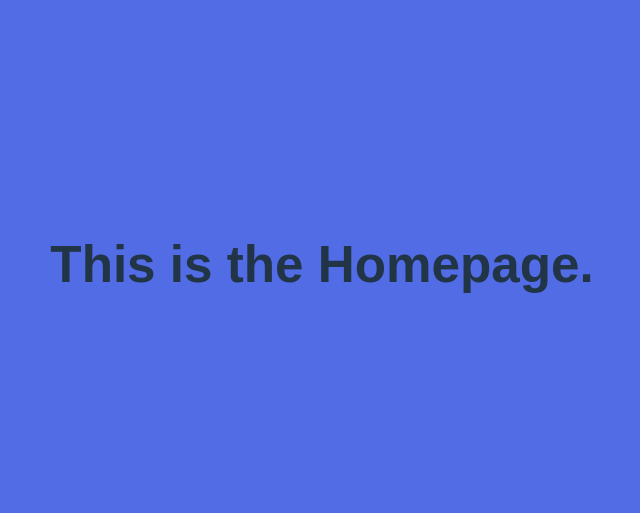
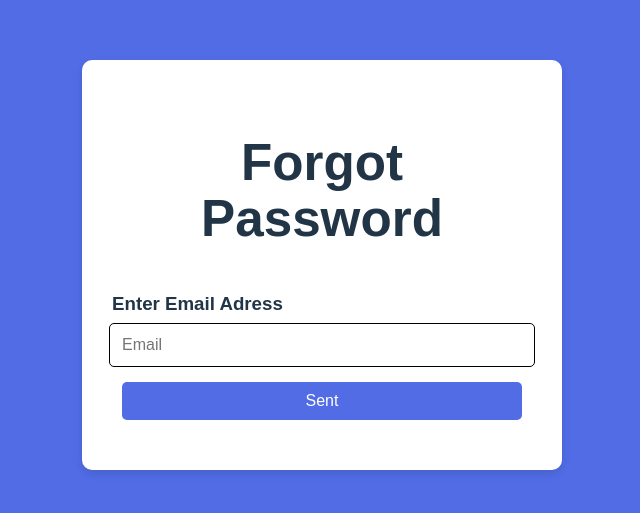
Before and after one commit to PortsmouthTeam6C/SETaP-Code, a React (Vite) app in the folder Frontend/: page /Homepage in a window 1280 px wide. Shown: the part 135-648 px from the top of the page, without its empty margins (318-958 px from the left). Built offline with nearby package versions, Linux system fonts and the light colour scheme.

Commit message:
Signup Forgot password

```diff
--- /dev/null
+++ b/Frontend/src/pages/ForgotPassword.css
@@ -0,0 +1,84 @@
+body {
+    margin: 0;
+    font-family: Arial, sans-serif;
+    background-color: #516ce5;
+}
+
+.SignUp-box {
+    background-color: white;
+    padding: 40px;
+    border-radius: 10px;
+    box-shadow: 0 4px 8px rgba(0, 0, 0, 0.1);
+    width: 400px;
+    text-align: center;
+}
+
+.Title {
+    width: 400px;
+    height: 150px;
+    margin-bottom: 35px;
+}
+
+.form-container {
+    display: flex;
+    flex-direction: column;
+    align-items: left;
+}
+
+h3 {
+    width: 420px;
+    text-align: left;
+    margin-bottom: 5px;
+    margin: 5px;
+  }
+
+.form-container input {
+    width: 100%;
+    padding: 12px;
+    margin-bottom: 15px;
+    border: 1px solid #000000;
+    border-radius: 5px;
+    font-size: 16px;
+}
+
+.form-container button {
+    width: 100%;
+    border: none;
+    border-radius: 5px;
+    background-color: #516ce5;
+    color: white;
+    font-size: 16px;
+    cursor: pointer;
+    margin-bottom: 10px;
+    align-items: center;
+}
+
+.form-container button:hover {
+    background-color: #6b8bd1;
+}
+
+.additional-options {
+    display: flex;
+    justify-content: space-between;
+    margin-top: 10px;
+    align-items: center;
+}
+
+.additional-options button {
+    background: none;
+    border: none;
+    color: #000000;
+    cursor: pointer;
+    font-size: 14px;
+}
+
+.additional-options button:hover {
+    text-decoration: underline;
+}
+
+.checkbox-container {
+    width: 400px;
+    display: flex;
+    align-items: center;
+    gap: 8px;
+  }
--- a/Frontend/src/pages/ForgotPasswordPage.tsx
+++ b/Frontend/src/pages/ForgotPasswordPage.tsx
@@ -1,11 +1,36 @@
+import { useState } from 'react';
+import { useNavigate } from 'react-router-dom';
+import './ForgotPassword.css';
 
+function ForgotPassword() {
+  const navigate = useNavigate();
+  const [Email, setEmail] = useState('');
 
-function ForgotPasswordPage() {
-    return (
-        <div>
-        <h1>This is the forgot password page.</h1>
+  function handleSignUp() {
+    if (Email !== Email) {
+      alert("Passwords do not match!");
+      return;
+    }
+    navigate('/Login');
+  }
+
+  return (
+    <div className="SignUp-box">
+      <div className="form-container">
+        <div className="Title">
+        <h1>Forgot Password</h1>
         </div>
-    );
-};
+        <h3>Enter Email Adress</h3>
+        <input
+          type="text"
+          placeholder="Email"
+          value={Email}
+          onChange={(e) => setEmail(e.target.value)}
+        />
+        <button onClick={handleSignUp}>Sent</button>
+      </div>
+    </div>
+  );
+}
 
-export default ForgotPasswordPage;
+export default ForgotPassword;
--- a/Frontend/src/pages/Homepage.tsx
+++ b/Frontend/src/pages/Homepage.tsx
@@ -1,11 +1,36 @@
-import React, { useState } from 'react';
+import { useState } from 'react';
+import { useNavigate } from 'react-router-dom';
+import './HomePage.css';
 
-function Homepage() {
-    return (
-        <div>
-            <h1>This is the Homepage.</h1>
+function ForgotPassword() {
+  const navigate = useNavigate();
+  const [Email, setEmail] = useState('');
+
+  function handleSignUp() {
+    if (Email !== Email) {
+      alert("Passwords do not match!");
+      return;
+    }
+    navigate('/Login');
+  }
+
+  return (
+    <div className="SignUp-box">
+      <div className="form-container">
+        <div className="Title">
+        <h1>Forgot Password</h1>
         </div>
-    );
-};
+        <h3>Enter Email Adress</h3>
+        <input
+          type="text"
+          placeholder="Email"
+          value={Email}
+          onChange={(e) => setEmail(e.target.value)}
+        />
+        <button onClick={handleSignUp}>Sent</button>
+      </div>
+    </div>
+  );
+}
 
-export default Homepage;
+export default ForgotPassword;
--- /dev/null
+++ b/Frontend/src/pages/NavigateScreen.tsx
@@ -0,0 +1,3 @@
+import { useState } from 'react';
+import { useNavigate } from 'react-router-dom';
+import './NavigateScreen.css';
--- /dev/null
+++ b/Frontend/src/pages/SignUp.css
@@ -0,0 +1,85 @@
+
+body {
+    margin: 0;
+    font-family: Arial, sans-serif;
+    background-color: #516ce5;
+}
+
+.SignUp-box {
+    background-color: white;
+    padding: 40px;
+    border-radius: 10px;
+    box-shadow: 0 4px 8px rgba(0, 0, 0, 0.1);
+    width: 400px;
+    text-align: center;
+}
+
+.Title {
+    width: 300px;
+    height: 75px;
+    margin-bottom: 35px;
+}
+
+.form-container {
+    display: flex;
+    flex-direction: column;
+    align-items: left;
+}
+
+h3 {
+    width: 420px;
+    text-align: left;
+    margin-bottom: 5px;
+    margin: 5px;
+  }
+
+.form-container input {
+    width: 100%;
+    padding: 12px;
+    margin-bottom: 15px;
+    border: 1px solid #000000;
+    border-radius: 5px;
+    font-size: 16px;
+}
+
+.form-container button {
+    width: 100%;
+    border: none;
+    border-radius: 5px;
+    background-color: #516ce5;
+    color: white;
+    font-size: 16px;
+    cursor: pointer;
+    margin-bottom: 10px;
+    align-items: center;
+}
+
+.form-container button:hover {
+    background-color: #6b8bd1;
+}
+
+.additional-options {
+    display: flex;
+    justify-content: space-between;
+    margin-top: 10px;
+    align-items: center;
+}
+
+.additional-options button {
+    background: none;
+    border: none;
+    color: #000000;
+    cursor: pointer;
+    font-size: 14px;
+}
+
+.additional-options button:hover {
+    text-decoration: underline;
+}
+
+.checkbox-container {
+    width: 400px;
+    display: flex;
+    align-items: center;
+    gap: 8px;
+  }
--- a/Frontend/src/pages/SignupPage.tsx
+++ b/Frontend/src/pages/SignupPage.tsx
@@ -1,11 +1,79 @@
-import React, { useState } from 'react';
+import { useState } from 'react';
+import { useNavigate } from 'react-router-dom';
+import './SignUp.css';
 
-function SignupPage() {
-    return (
-        <div>
-            <h1>This is the Sign Up page.</h1>
+function SignUpPage() {
+  const navigate = useNavigate();
+  const [firstName, setFirstName] = useState('');
+  const [lastName, setLastName] = useState('');
+  const [username, setUsername] = useState('');
+  const [password, setPassword] = useState('');
+  const [confirmPassword, setConfirmPassword] = useState('');
+  const [isChecked, setIsChecked] = useState(false);
+
+  function handleSignUp() {
+    if (password !== confirmPassword) {
+      alert("Passwords do not match!");
+      return;
+    }
+    console.log("User signed up:", { firstName, lastName, username });
+    navigate('/Login');
+  }
+
+  return (
+    <div className="SignUp-box">
+      <div className="form-container">
+        <div className="Title">
+        <h1>Sign Up</h1>
         </div>
-    );
-};
+        <h3>First Name</h3>
+        <input
+          type="text"
+          placeholder="First Name"
+          value={firstName}
+          onChange={(e) => setFirstName(e.target.value)}
+        />
+        <h3>Last Name</h3>
+        <input
+          type="text"
+          placeholder="Last Name"
+          value={lastName}
+          onChange={(e) => setLastName(e.target.value)}
+        />
+        <h3>Email</h3>
+        <input
+          type="text"
+          placeholder="Username"
+          value={username}
+          onChange={(e) => setUsername(e.target.value)}
+        />
+        <h3>Password</h3>
+        <input
+          type="password"
+          placeholder="Password"
+          value={password}
+          onChange={(e) => setPassword(e.target.value)}
+        />
+        <h3>Confirm Password</h3>
+        <input
+          type="password"
+          placeholder="Confirm Password"
+          value={confirmPassword}
+          onChange={(e) => setConfirmPassword(e.target.value)}
+        />
+        <div className="checkbox-container">
+          <input
+            type="checkbox"
+            id="terms"
+            checked={isChecked}
+            onChange={(e) => setIsChecked(e.target.checked)}
+          />
+          <label htmlFor="terms">I accept the Terms and Conditions</label>
+        </div>
+        <button onClick={handleSignUp}>Sign Up</button>
+      </div>
+    </div>
+  );
+}
 
-export default SignupPage;
+export default SignUpPage;
--- a/Frontend/src/pages/TestPage.tsx
+++ b/Frontend/src/pages/TestPage.tsx
@@ -9,7 +9,7 @@ function TestPage() {
   };
 
   function handleSignUp() {
-    navigate('/SignupPage');
+    navigate('/Sign Up');
   };
 
   function handleForgotPassword() {
```
Also changed, not shown: Frontend/src/pages/HomePage.css (added), Frontend/src/pages/NavigateScreen.css (added).
